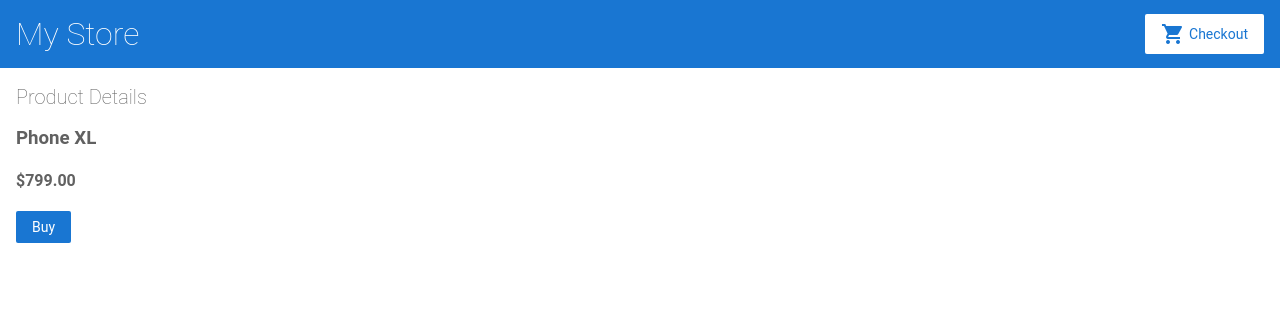
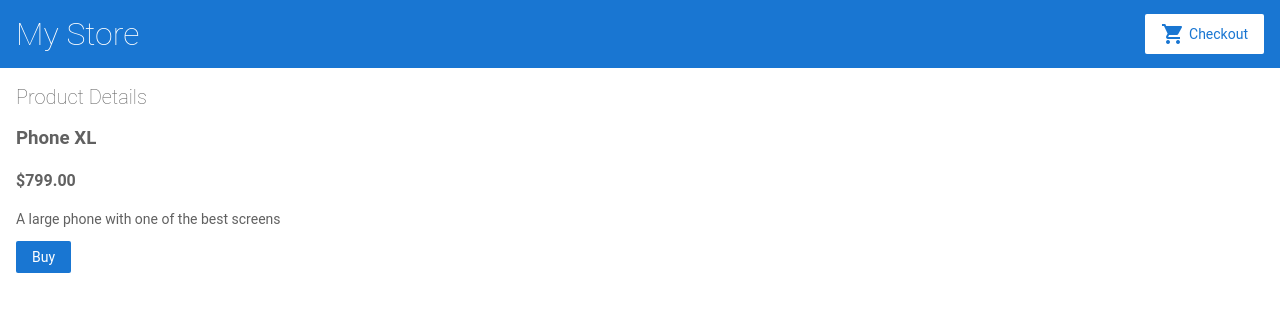
Before and after one commit to kama0806/angular-eik2bc, an Angular app: page /products/0 in a window 1280 px wide. Shown: the top 312 px of the page. Built offline with nearby package versions, Linux system fonts and the light colour scheme.

Commit message:
1 file modified

```diff
--- a/src/app/product-details/product-details.component.html
+++ b/src/app/product-details/product-details.component.html
@@ -3,7 +3,7 @@
 <div *ngIf="product">
   <h3>{{ product.name }}</h3>
   <h4>{{ product.price | currency }}</h4>
-  <p>{{ product.desctiption }}</p>
+  <p>{{ product.description }}</p>
 
   <button (click)="addToCart(product)">Buy</button>
 </div>
```
